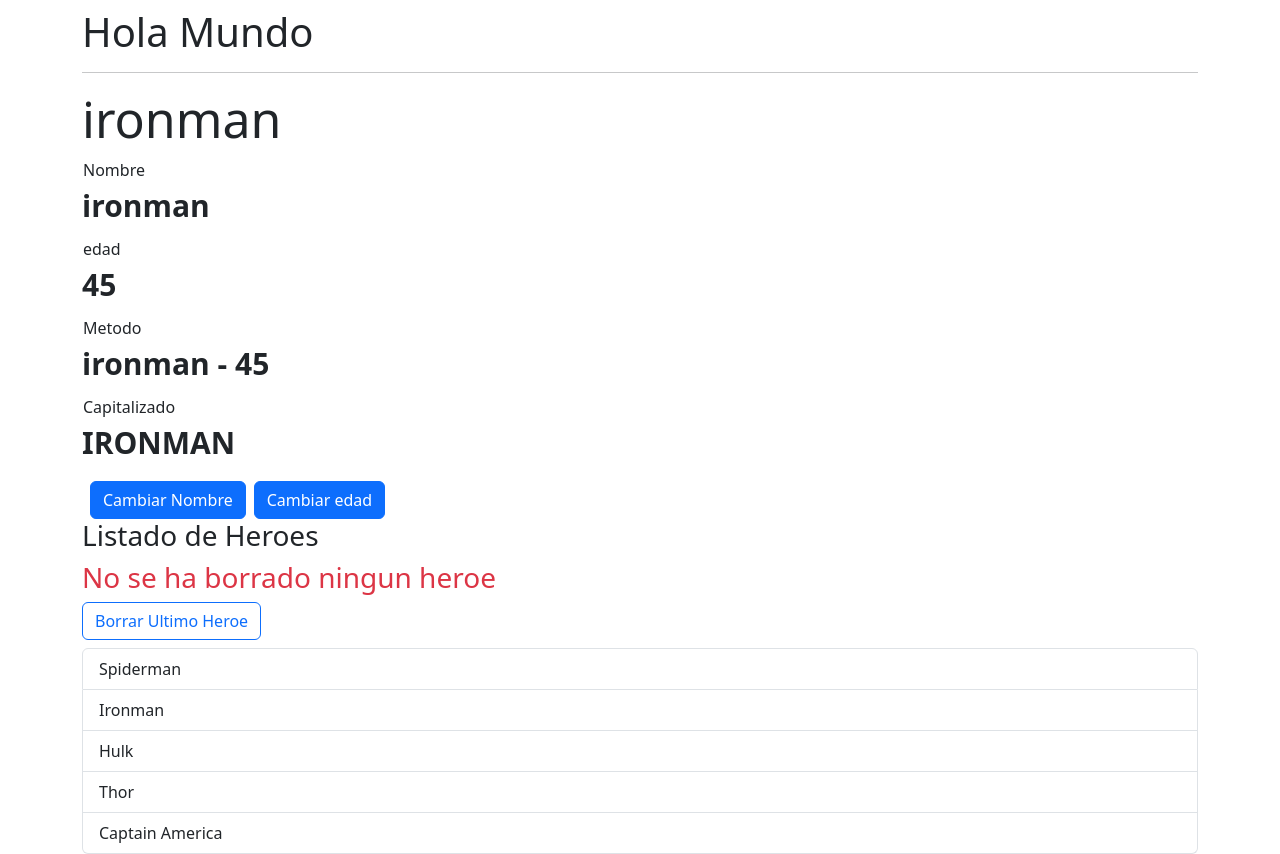
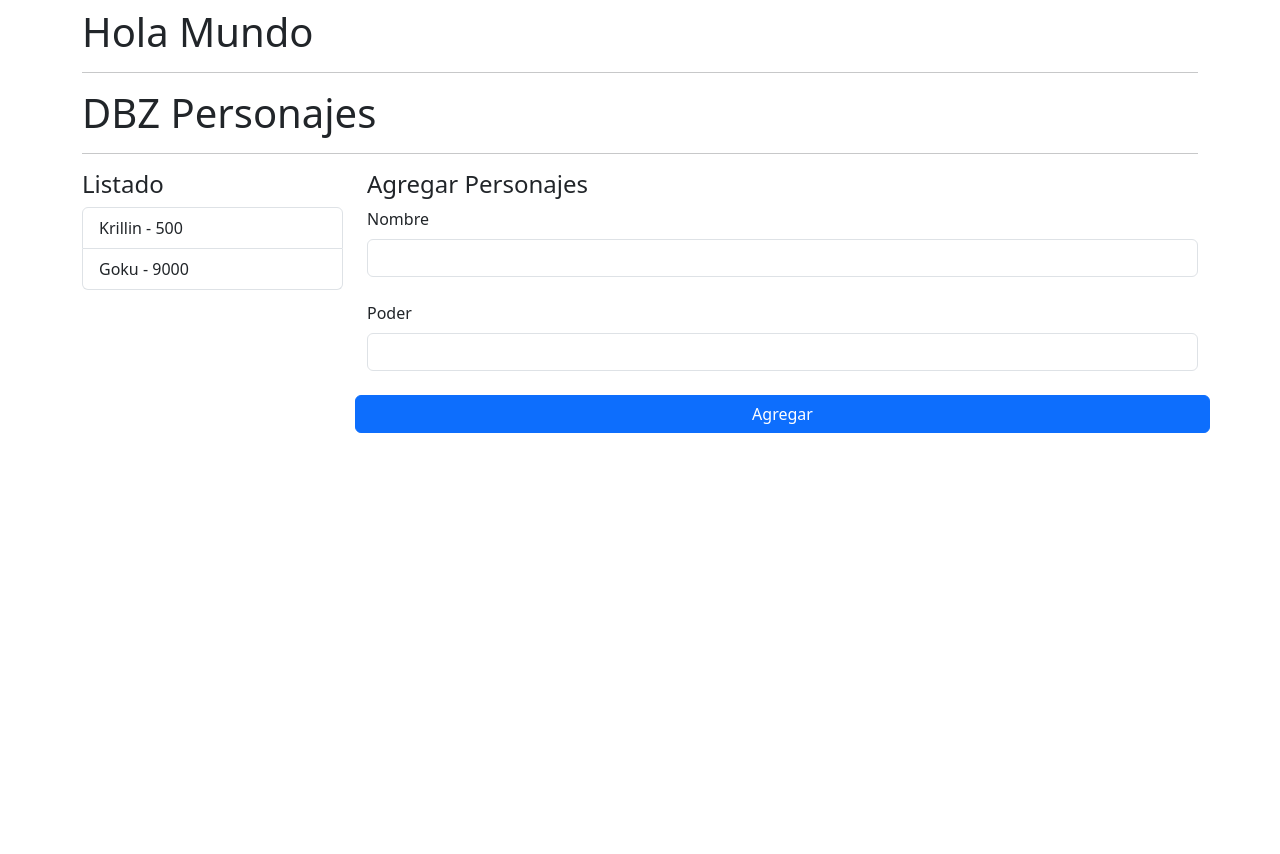
Before and after one commit to thedraxx/Angular-Cero-Experto, an Angular app in the folder 01-bases/: page / in a window 1280 px wide. After the commit the page ends 800 px from the top, so only its background shows below. Built offline with nearby package versions, Linux system fonts and the light colour scheme.

Commit message:
@input - Recibir del padre

```diff
--- a/01-bases/src/app/app.component.html
+++ b/01-bases/src/app/app.component.html
@@ -2,5 +2,6 @@
 <hr />
 
 <!-- <app-counter></app-counter> -->
-<app-heroes-hero></app-heroes-hero>
-<app-heroes-list></app-heroes-list>
+<!-- <app-heroes-hero></app-heroes-hero>
+<app-heroes-list></app-heroes-list> -->
+<app-dbz-main-page></app-dbz-main-page>
--- a/01-bases/src/app/app.module.ts
+++ b/01-bases/src/app/app.module.ts
@@ -4,7 +4,7 @@ import { AppRoutingModule } from './app-routing.module';
 import { AppComponent } from './app.component';
 import { CounterModule } from './counter/counter.module';
 import { HeroesModule } from './heroes/heroes.module';
-
+import { DbzModule } from './dbz/dbz.module';
 
 @NgModule({
   declarations: [
@@ -14,7 +14,8 @@ import { HeroesModule } from './heroes/heroes.module';
     BrowserModule,
     AppRoutingModule,
     CounterModule,
-    HeroesModule
+    HeroesModule,
+    DbzModule
   ],
   providers: [],
   bootstrap: [AppComponent]
--- /dev/null
+++ b/01-bases/src/app/dbz/components/add-character/add-character.component.html
@@ -0,0 +1,16 @@
+<h4>Agregar Personajes</h4>
+<form class="row">
+  <div class="mb-3">
+    <label for="nombre" class="form-label">Nombre</label>
+    <input type="text" class="form-control mb-2" id="nombre">
+  </div>
+
+  <div class="mb-3">
+    <label for="poder" class="form-label">Poder</label>
+    <input type="number" class="form-control mb-2" id="poder">
+  </div>
+
+  <button type="submit" class="btn btn-primary">
+    Agregar
+  </button>
+</form>
--- /dev/null
+++ b/01-bases/src/app/dbz/components/list/list.component.html
@@ -0,0 +1,5 @@
+<h4>Listado</h4>
+<ul class="list-group">
+  <li class="list-group-item">Krillin - 500</li>
+  <li class="list-group-item"> Goku - 9000</li>
+</ul>
--- /dev/null
+++ b/01-bases/src/app/dbz/interfaces/characters.interface.ts
@@ -0,0 +1,4 @@
+export interface Character {
+  name: string;
+  power: number;
+}
--- /dev/null
+++ b/01-bases/src/app/dbz/pages/main-page.component.html
@@ -0,0 +1,14 @@
+<h1>DBZ Personajes</h1>
+<hr>
+
+<div class="row">
+
+  <div class="col-3">
+    <app-dbz-list></app-dbz-list>
+  </div>
+
+  <div class="col-9">
+    <app-dbz-add-character></app-dbz-add-character>
+  </div>
+
+</div>
--- /dev/null
+++ b/01-bases/src/app/dbz/pages/main-page.component.ts
@@ -0,0 +1,24 @@
+import { Component } from '@angular/core';
+import { Character } from '../interfaces/characters.interface';
+
+@Component({
+  selector: 'app-dbz-main-page',
+  templateUrl: './main-page.component.html'
+})
+
+export class DbzComponent{
+
+  public characters: Character[] = [
+    {
+      name: 'Goku',
+      power: 15000
+    },
+    {
+      name: 'Vegeta',
+      power: 8500
+    }
+  ]
+
+  constructor() { }
+
+}
```
Also changed, not shown: 01-bases/src/app/dbz/components/add-character/add-character.component.ts (added, +10 -0 lines), 01-bases/src/app/dbz/components/list/list.component.ts (added, +10 -0 lines), 01-bases/src/app/dbz/dbz.module.ts (added, +20 -0 lines), 01-bases/src/app/dbz/components/add-character/add-character.component.css (added), 01-bases/src/app/dbz/components/list/list.component.css (added).
